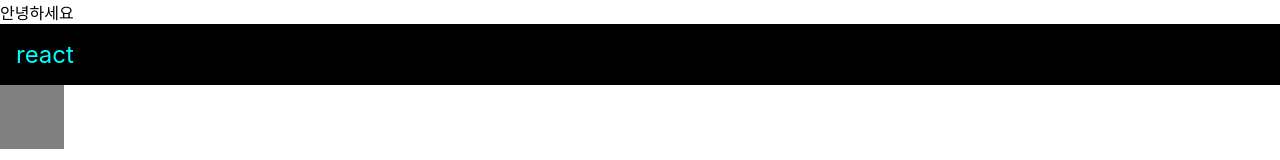
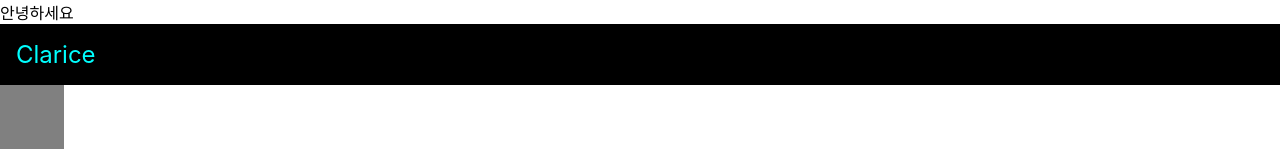
Before and after one commit to Sene68/react-self-training, a React (Create React App) app in the folder training-1/: page / in a window 1280 px wide. Shown: the top 160 px of the page. Built offline with nearby package versions, Linux system fonts and the light colour scheme.

Commit message:
training - props

```diff
--- a/training-1/src/App.js
+++ b/training-1/src/App.js
@@ -3,8 +3,8 @@ import Hello from './Hello';
 import './App.css';
 
 
-function App() {
-  const name = 'react';
+function App(props) {
+  const subject = props.subject;
   const style = {
     backgroundColor: 'black',
     color: 'aqua',
@@ -15,7 +15,7 @@ function App() {
   return (
     <>
       <Hello />
-      <div style={style}>{name}</div>
+      <div style={style}>{subject}</div>
       <div className="gray-box"></div>
     </>
   );
--- a/training-1/src/index.js
+++ b/training-1/src/index.js
@@ -6,7 +6,7 @@ import reportWebVitals from './reportWebVitals';
 
 ReactDOM.render(
   <React.StrictMode>
-    <App />
+    <App subject="Clarice" />
   </React.StrictMode>,
   document.getElementById('root')
 );
```
